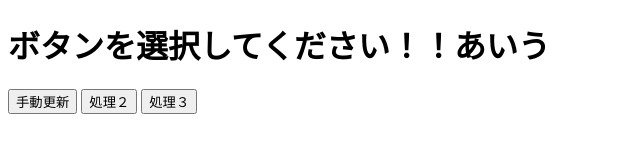
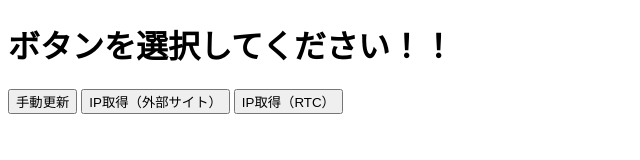
Before and after one commit to hoshikawa51/test-install2, a plain HTML site: page menu.html in a window 1280 px wide. Shown: the whole page, without its empty margins (0-640 px from the left). Drawn offline with Linux system fonts and the light colour scheme.

Commit message:
お試し２

```diff
--- a/menu.html
+++ b/menu.html
@@ -11,15 +11,15 @@
 
 <body>
   <script src="app.js"></script>
-  <h1>ボタンを選択してください！！あいう</h1>
+  <h1>ボタンを選択してください！！</h1>
   <button id="Btn1" type="button" style="display" onclick="reload()">
   手動更新
   </button>
   <button id="Btn2" type="button" onclick="ipGet1()">
-  処理２
+  IP取得（外部サイト）
   </button>
   <button id="Btn3" type="button" onclick="ipGet2()">
-  処理３
+  IP取得（RTC）
   </button>
   <div id="your_id" class="ip-display"></div>
 
--- a/sw.js
+++ b/sw.js
@@ -1,4 +1,4 @@
-var cacheName = 'pscv 0.0.6';
+var cacheName = 'pscv 0.0.1';
 
 self.addEventListener('fetch', function(e) {
   //空でOK
```
